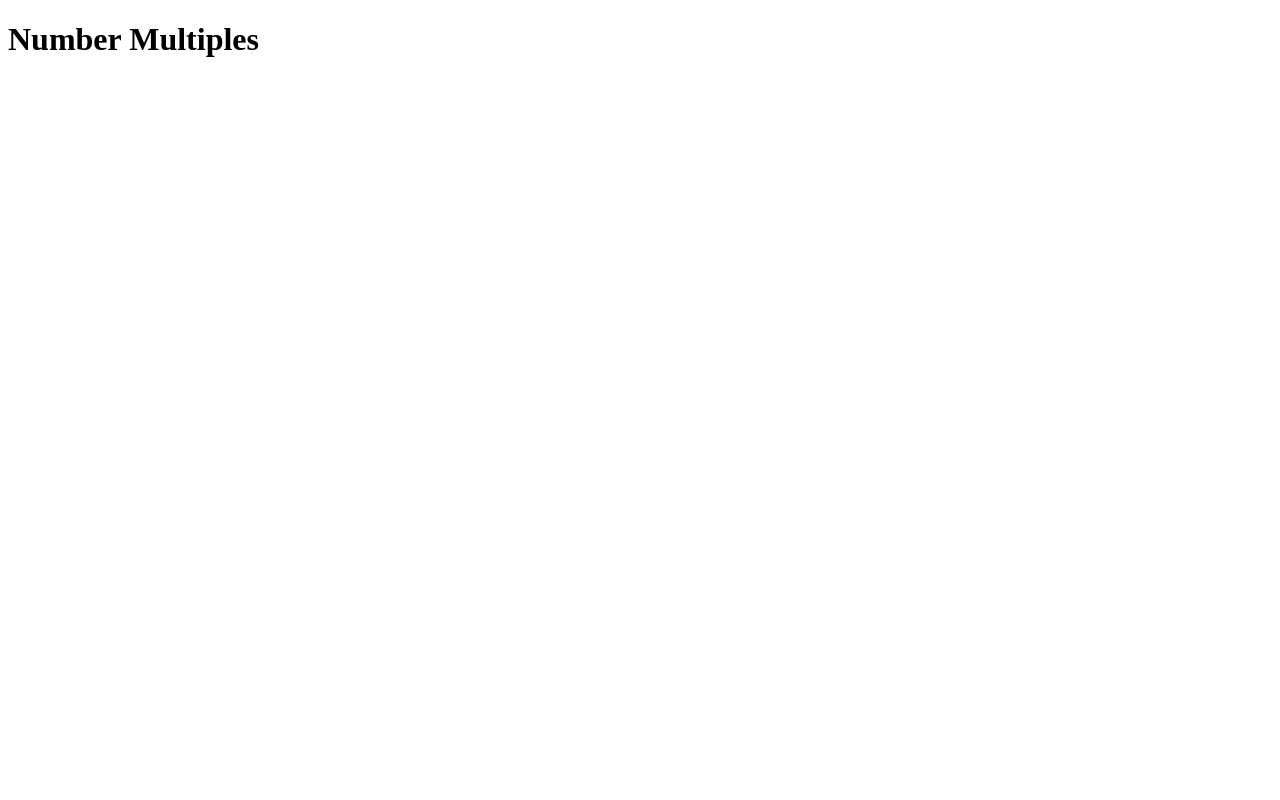
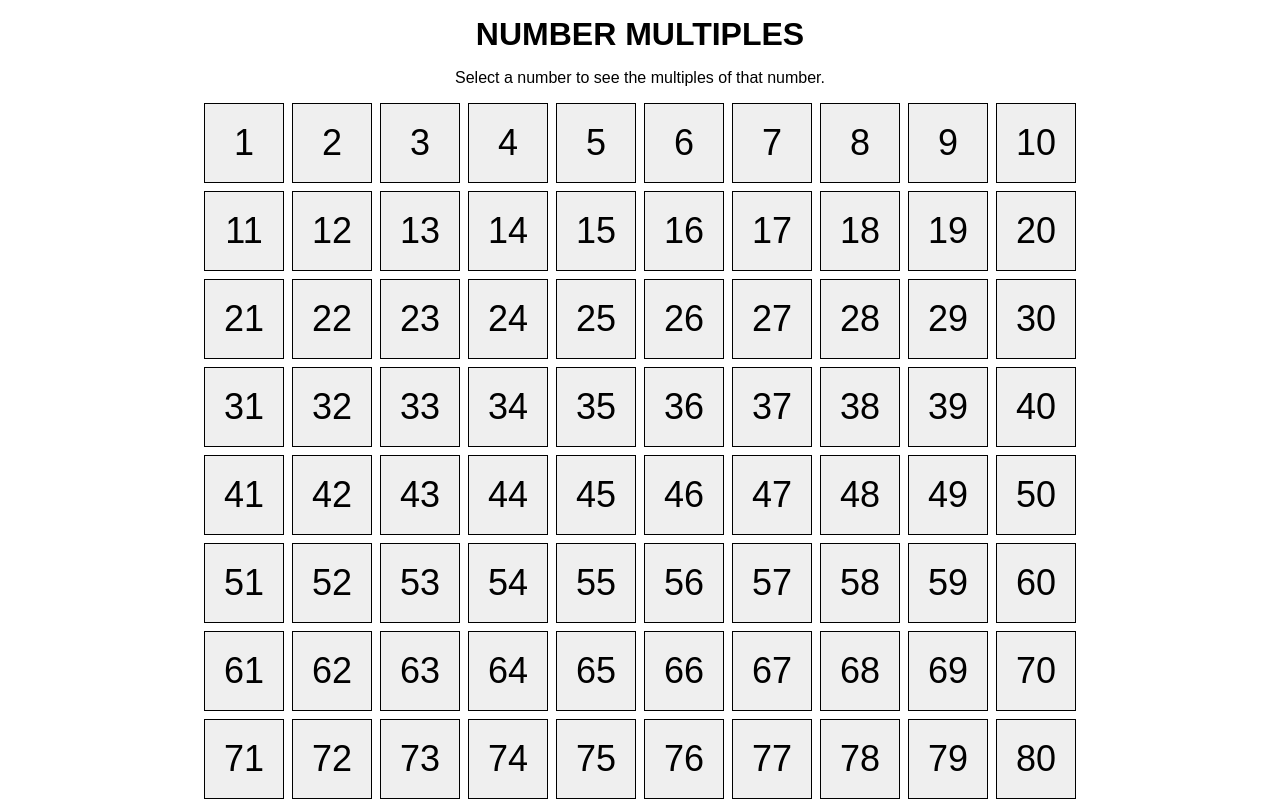
Before and after one commit to michaelyu13/number-multiples, a React (Vite) app: page / in a window 1280 px wide. Shown: the top 800 px of the page. Built offline with nearby package versions, Linux system fonts and the light colour scheme.

Commit message:
Display 150 numbers in a grid

```diff
--- a/index.html
+++ b/index.html
@@ -6,7 +6,11 @@
         <title>Number Multiples</title>
     </head>
     <body>
-        <div id="root"></div>
+        <main>
+            <h1>Number Multiples</h1>
+            <p>Select a number to see the multiples of that&nbsp;number.</p>
+            <div id="root"></div>
+        </main>
         <script type="module" src="/src/main.tsx"></script>
     </body>
 </html>
--- a/src/App.css
+++ /dev/null
@@ -1 +0,0 @@
-@import-normalize;
--- a/src/App.tsx
+++ b/src/App.tsx
@@ -1,7 +1,40 @@
-import './App.css';
+import { useState, useEffect, useRef } from 'react';
+import Grid from './components/Grid';
+import './assets/css/App.css';
 
 function App() {
-    return <h1>Number Multiples</h1>;
+    interface GridNumbers {
+        id: string;
+        number: number;
+    }
+
+    const [gridNumbers, setGridNumbers] = useState<GridNumbers[]>([]);
+    const sideEffectRanOnceAfterInitialRender = useRef<boolean>(false);
+
+    useEffect(() => {
+        if (sideEffectRanOnceAfterInitialRender.current === false) {
+            setupGrid();
+
+            sideEffectRanOnceAfterInitialRender.current = true;
+        }
+    });
+
+    const setupGrid = () => {
+        const totalGridNumbers: number = 150;
+
+        let gridNumbersToDisplay = [];
+
+        for (let i = 0; i < totalGridNumbers; i++) {
+            gridNumbersToDisplay.push({
+                id: crypto.randomUUID(),
+                number: i + 1,
+            });
+        }
+
+        setGridNumbers(gridNumbersToDisplay);
+    };
+
+    return <Grid gridNumbers={gridNumbers} />;
 }
 
 export default App;
--- /dev/null
+++ b/src/assets/css/App.css
@@ -0,0 +1,64 @@
+/*
+    Notes:
+    Tablet Breakpoint = 768px
+    Desktop Breakpoint = 1024px
+*/
+
+@import-normalize;
+
+*,
+*::before,
+*::after {
+    box-sizing: border-box;
+}
+
+body {
+    font-family: Arial, Helvetica, sans-serif;
+}
+
+main {
+    display: flex;
+    flex-direction: column;
+    align-items: center;
+
+    margin-top: 1rem;
+}
+
+h1,
+p,
+.grid-numbers {
+    margin-top: 0;
+    margin-bottom: 1rem;
+}
+
+h1 {
+    text-transform: uppercase;
+}
+
+.grid-numbers {
+    display: grid;
+    gap: 0.5rem;
+    grid-template-columns: repeat(5, 1fr);
+}
+
+@media only screen and (min-width: 768px) {
+    .grid-numbers {
+        grid-template-columns: repeat(10, 1fr);
+    }
+}
+
+.btn {
+    border: 1px solid #000;
+    width: 4rem;
+    height: 4rem;
+    font-size: 26px;
+    cursor: pointer;
+}
+
+@media only screen and (min-width: 1024px) {
+    .btn {
+        width: 5rem;
+        height: 5rem;
+        font-size: 36px;
+    }
+}
--- /dev/null
+++ b/src/components/Grid.tsx
@@ -0,0 +1,20 @@
+import GridNumber from './GridNumber';
+
+interface Props {
+    gridNumbers: {
+        id: string;
+        number: number;
+    }[];
+}
+
+const Grid = ({ gridNumbers }: Props) => {
+    return (
+        <div className="grid-numbers">
+            {gridNumbers.map((gridNumber) => {
+                return <GridNumber key={gridNumber.id} {...gridNumber} />;
+            })}
+        </div>
+    );
+};
+
+export default Grid;
--- /dev/null
+++ b/src/components/GridNumber.tsx
@@ -0,0 +1,14 @@
+interface Props {
+    id: string;
+    number: number;
+}
+
+const GridNumber = ({ id, number }: Props) => {
+    return (
+        <button className="btn" key={id} value={number}>
+            {number}
+        </button>
+    );
+};
+
+export default GridNumber;
```
